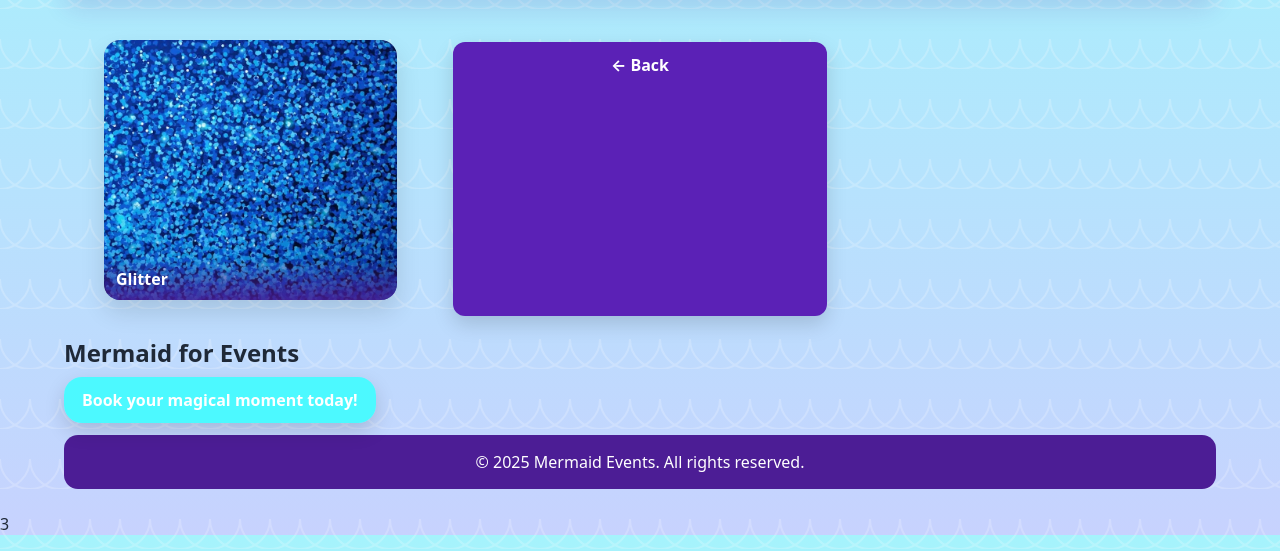
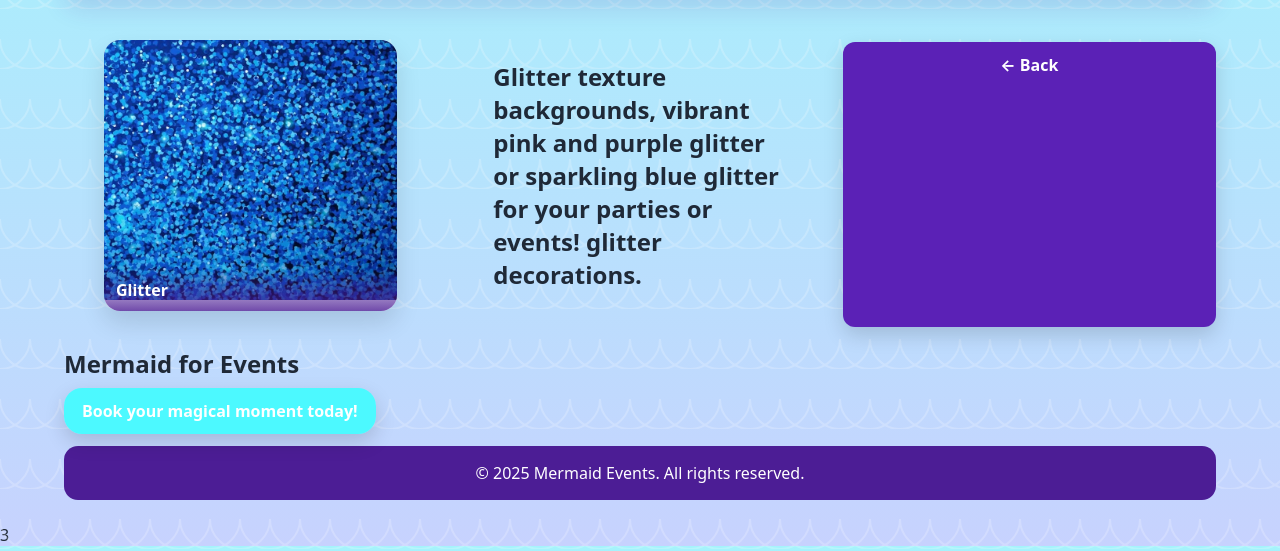
Before and after one commit to David123-py/Face-Painting, a Flask app: page /gallery5 in a window 1280 px wide. Shown: the part 171-722 px from the top of the page. Run offline with Flask 3, Linux system fonts and the light colour scheme.

Commit message:
Update gallery5.html with glitter description
Added a description for glitter texture backgrounds in the gallery section.

```diff
--- a/Templates/gallery5.html
+++ b/Templates/gallery5.html
@@ -105,7 +105,10 @@
         <figcaption class="cap">Glitter</figcaption>
       </figure>
       <!-- Puedes duplicar más planillas aquí -->
-       <a href="/" style="
+      <figure class="h2cap">
+        <h2 class="h2cap">Glitter texture backgrounds, vibrant pink and purple glitter or sparkling blue glitter for your parties or events! glitter decorations.</h2>
+      </figure>
+      <a href="/" style="
   display: inline-block;
   margin-top: 18px;
   padding: 12px 18px;
```
